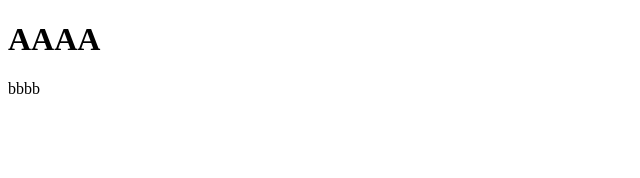
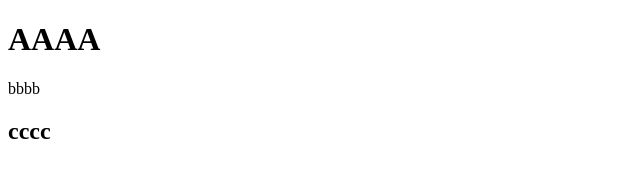
Before and after one commit to hugonorte/abertamente, a plain HTML site: page index.html in a window 1280 px wide. Shown: the full height of the page, 0-640 px from the left. Drawn offline with Linux system fonts and the light colour scheme.

Commit message:
alterando arquivo index.html

```diff
--- a/index.html
+++ b/index.html
@@ -8,5 +8,6 @@
 <body>
     <h1>AAAA</h1>
     bbbb
+    <h2>cccc</h2>
 </body>
 </html>
```
